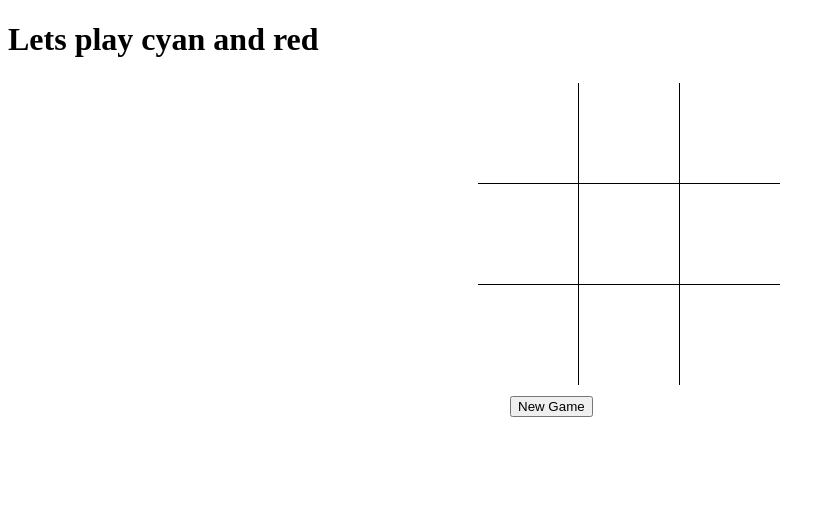
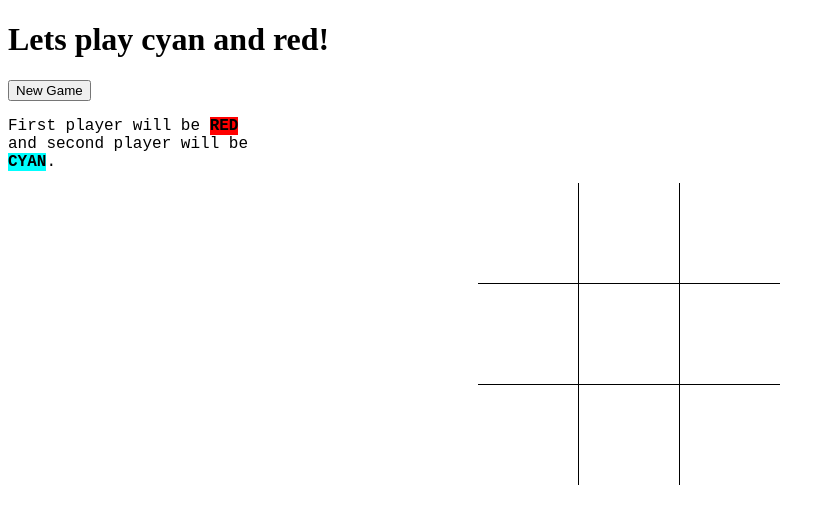
Before and after one commit to theshumanator/red-and-cyan-game, a PHP site: page / in a window 1280 px wide. Shown: the top 524 px of the page, without its empty margins (0-835 px from the left). Run offline with PHP 8.4, Linux system fonts and the light colour scheme.

Commit message:
make it look nice

```diff
--- a/index.html
+++ b/index.html
@@ -10,7 +10,14 @@
      <title>Noughts and Crosses</title>
  </head>
  <body>
-     <h1>Lets play cyan and red</h1>
+     <h1>Lets play cyan and red!</h1>
+
+     <div class="button">
+        <button>New Game</button>
+        <p>
+            First player will be <span id='red'>RED</span> and second player will be <span id='cyan'>CYAN</span>.
+        </p>
+    </div>
 
 <div class="wrapper">
         <div id="gameboard">
@@ -24,11 +31,7 @@
             <div id="bottomMiddle" class="leftright"></div>
             <div id="bottomRight"></div>
         </div>
-        <div class="button">
-            <button>New Game</button>
-        </div>
-        <label id="winner"></label>
     </div>
-
+    <span id="winner"></span>
  </body>
  </html>
--- a/index.js
+++ b/index.js
@@ -36,10 +36,13 @@ function playGame(event) {
         checkIfWinner();
         const winningColour = localStorage.getItem('Winner');
         if (winningColour){
-            winner.textContent = `${winningColour} WON!`;
+            console.log(winningColour);
+            winnerLabel.style.setProperty('background-color', winningColour);
+            winnerLabel.textContent = `${winningColour.toUpperCase()} WON!`;
         } else {
             if (overallCounter === 9) {
-                winner.textContent = `BOOO! no winner today!`;
+                winnerLabel.style.setProperty('background-color', 'orange');
+                winnerLabel.textContent = `BOOO! No winner today!`;
             }
         }
     }
--- a/main.css
+++ b/main.css
@@ -6,7 +6,6 @@
     width: 330px;
     height:310px;
     border:3px solid white;
-    z-index: 1;
 }
 #gameboard div {
     width: 100px;
@@ -19,7 +18,7 @@
 .button {
     background-color:white;
     width: 260px;
-    margin:0 auto;
+    height: 100px;
 }
 .updown {
     border-top: 1px solid;
@@ -29,3 +28,22 @@
     border-left: 1px solid;
     border-right: 1px solid;
 }
+
+p {
+    font-family: 'Courier New', Courier, monospace;
+}
+
+span, #winner {
+    font-weight: bolder;
+}
+#red {
+    background-color: red;
+}
+
+#cyan {
+    background-color: cyan;
+}
+
+#winner {
+    transition: 2s linear;
+}
```
